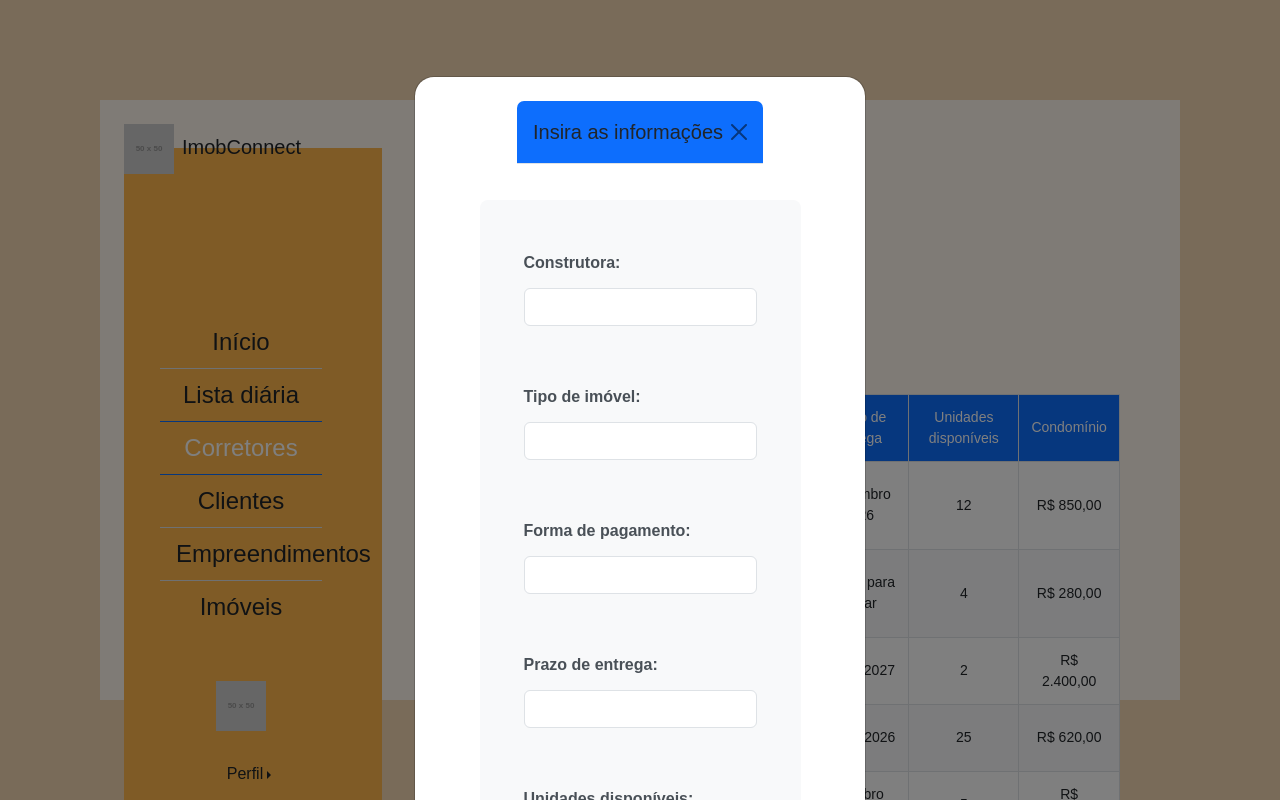
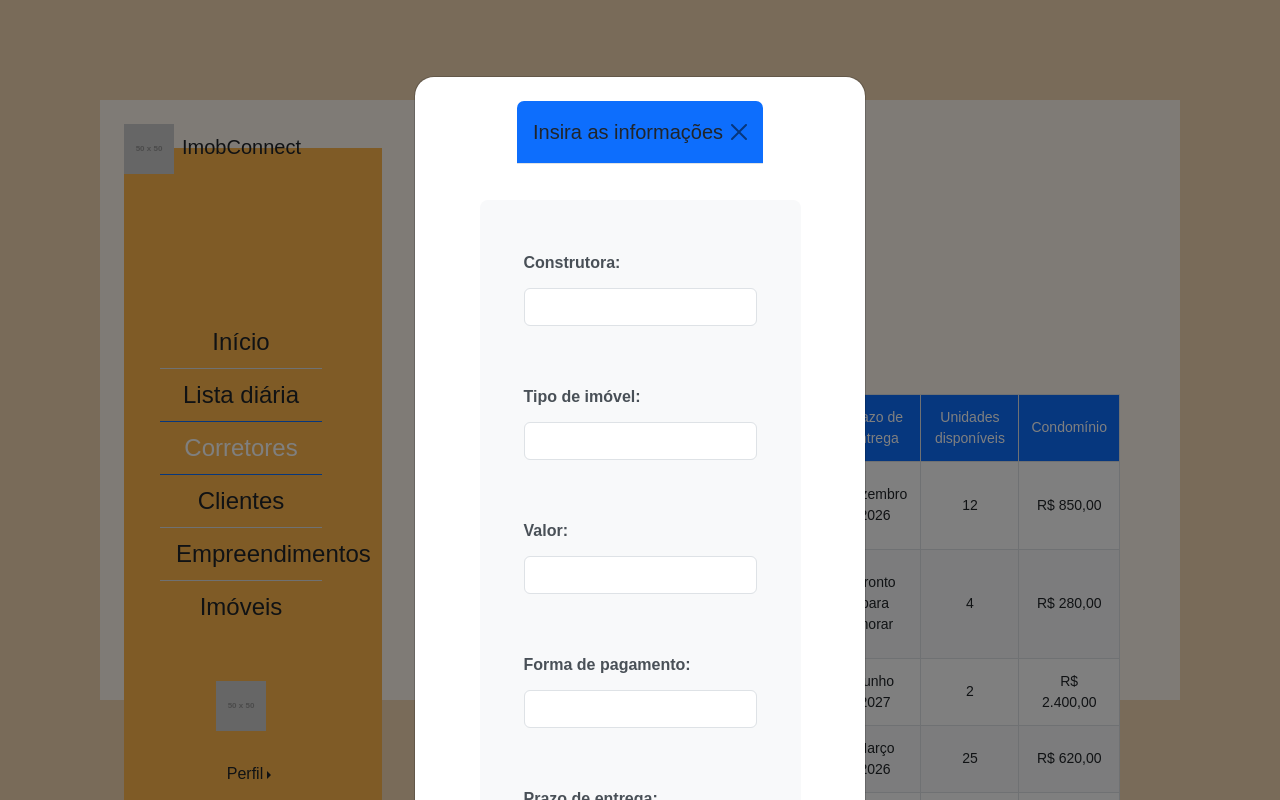
Before and after one commit to krz1128/pi-corretores, a Next.js app: page /cadastro_empreendimento in a window 1280 px wide. Both pictures are taken after a click on the button "Novo empreendimento". Shown: the top 800 px of the page. Built offline with nearby package versions, Linux system fonts and the light colour scheme.

Commit message:
Update page.js
acrescenta a coluna de valores na página de cadastro dos empreendimentos

```diff
--- a/app/cadastro_empreendimento/page.js
+++ b/app/cadastro_empreendimento/page.js
@@ -5,6 +5,7 @@ export default function CadastroEmpreendimento() {
 
     const [construtora, alteraConstrutora] = useState("")
     const [tipoimovel, alteraTipoimovel] = useState("")
+    const [valor, alteraValor] = useState("")
     const [pagamento, alteraPagamento] = useState("")
     const [prazo, alteraPrazo] = useState("")
     const [unidades, alteraUnidades] = useState("")
@@ -14,6 +15,7 @@ export default function CadastroEmpreendimento() {
   {
     construtora: "Tecnisa",
     tipoImovel: "Apartamento (3 Quartos)",
+    Valor: "R$ 850.000",
     pagamento: "Financiamento Bancário / 30% Entrada",
     prazoEntrega: "Dezembro 2026",
     unidadesDisponiveis: 12,
@@ -22,6 +24,7 @@ export default function CadastroEmpreendimento() {
   {
     construtora: "MRV",
     tipoImovel: "Studio",
+    Valor: "R$ 850.000",
     pagamento: "Minha Casa Minha Vida / Parcelamento em 60x",
     prazoEntrega: "Pronto para morar",
     unidadesDisponiveis: 4,
@@ -30,6 +33,7 @@ export default function CadastroEmpreendimento() {
   {
     construtora: "Cyrela",
     tipoImovel: "Cobertura Duplex",
+    Valor: "R$ 850.000",
     pagamento: "A vista ou Fluxo Direto",
     prazoEntrega: "Junho 2027",
     unidadesDisponiveis: 2,
@@ -38,6 +42,7 @@ export default function CadastroEmpreendimento() {
   {
     construtora: "Even",
     tipoImovel: "Apartamento (2 Quartos)",
+    Valor: "R$ 850.000",
     pagamento: "Financiamento SAC",
     prazoEntrega: "Março 2026",
     unidadesDisponiveis: 25,
@@ -46,6 +51,7 @@ export default function CadastroEmpreendimento() {
   {
     construtora: "Gafisa",
     tipoImovel: "Garden",
+    Valor: "R$ 850.000",
     pagamento: "30% durante obra / 70% na entrega",
     prazoEntrega: "Outubro 2025",
     unidadesDisponiveis: 5,
@@ -54,6 +60,7 @@ export default function CadastroEmpreendimento() {
   {
     construtora: "Moura Dubeux",
     tipoImovel: "Empresarial (Sala)",
+    Valor: "R$ 850.000",
     pagamento: "Investimento Direto",
     prazoEntrega: "Janeiro 2028",
     unidadesDisponiveis: 18,
@@ -62,6 +69,7 @@ export default function CadastroEmpreendimento() {
   {
     construtora: "Tenda",
     tipoImovel: "Apartamento (1 Quarto)",
+    Valor: "R$ 850.000",
     pagamento: "Subsídio do Governo / FGTS",
     prazoEntrega: "Julho 2026",
     unidadesDisponiveis: 40,
@@ -70,6 +78,7 @@ export default function CadastroEmpreendimento() {
   {
     construtora: "Eztec",
     tipoImovel: "Apartamento (4 Suítes)",
+    Valor: "R$ 850.000",
     pagamento: "Plano Empresário",
     prazoEntrega: "Agosto 2027",
     unidadesDisponiveis: 7,
@@ -78,6 +87,7 @@ export default function CadastroEmpreendimento() {
   {
     construtora: "Direcional",
     tipoImovel: "Casa em Condomínio",
+    Valor: "R$ 850.000",
     pagamento: "Crédito Imobiliário Caixa",
     prazoEntrega: "Maio 2026",
     unidadesDisponiveis: 15,
@@ -86,6 +96,7 @@ export default function CadastroEmpreendimento() {
   {
     construtora: "Mitre",
     tipoImovel: "Loft Moderno",
+    Valor: "R$ 850.000",
     pagamento: "Entrada facilitada em 36x",
     prazoEntrega: "Novembro 2026",
     unidadesDisponiveis: 9,
@@ -98,6 +109,7 @@ function salvar(e) {
     const objeto = {
       construtora: construtora,
       tipoImovel: tipoimovel,
+      valor: valor,
       pagamento: pagamento,
       prazo: prazo,
       unidades: unidades,
@@ -162,6 +174,17 @@ function salvar(e) {
                                         Tipo de imóvel:
                                     </label>
                                     <input onChange={e => alteraTipoimovel(e.target.value)}
+                                        type="text"
+                                        className="form-control"
+                                        id="recipient-name"
+                                    />
+                                </div>
+
+                                 <div className="mb-1">
+                                    <label htmlFor="recipient-name" className="col-form-label">
+                                        Valor:
+                                    </label>
+                                    <input onChange={e => alteraValor(e.target.value)}
                                         type="text"
                                         className="form-control"
                                         id="recipient-name"
@@ -237,6 +260,7 @@ function salvar(e) {
                     <tr>
                         <td>Construtora</td>
                         <td>Tipo de imóvel</td>
+                         <td>Valor</td>
                         <td>Pagamento</td>
                         <td>Prazo de entrega</td>
                         <td>Unidades disponíveis</td>
@@ -250,6 +274,7 @@ function salvar(e) {
               item => <tr>
                 <th scope="row">{item.construtora}</th>
                 <td>{item.tipoImovel}</td>
+                <td>{item.Valor}</td>
                 <td>{item.pagamento}</td>
                 <td>{item.prazoEntrega}</td>
                 <td>{item.unidadesDisponiveis}</td>
```
